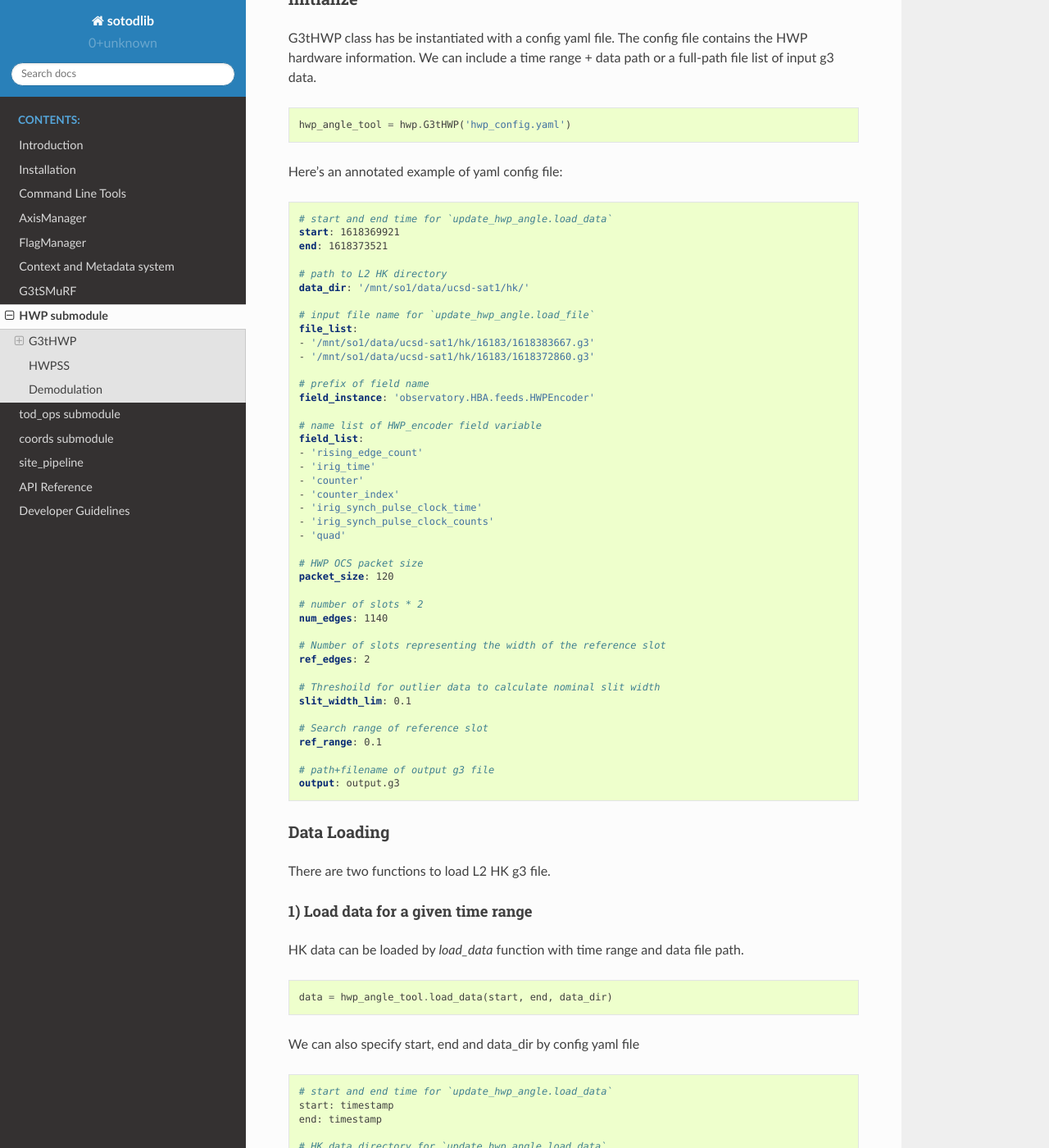
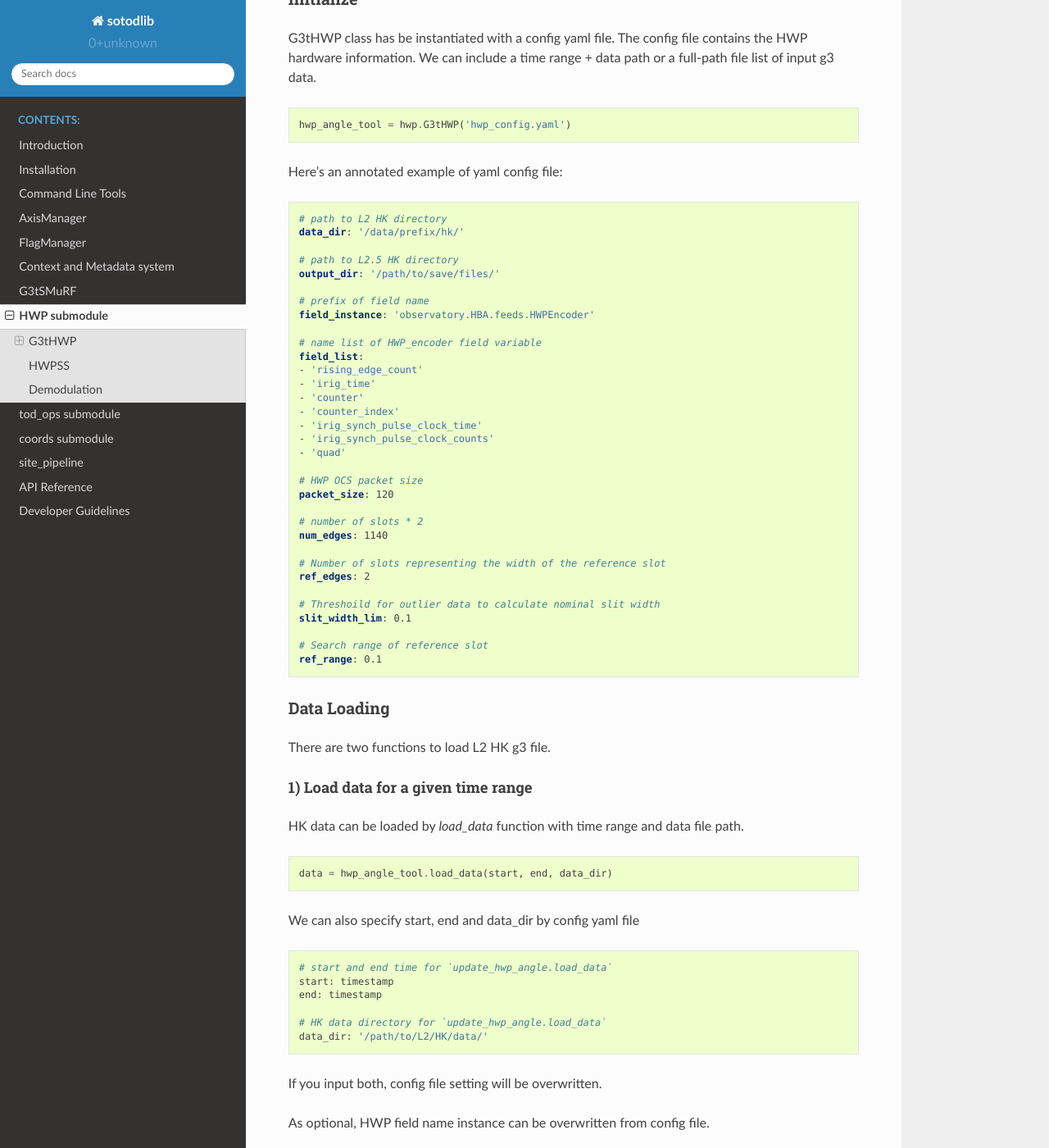
Before and after one commit to simonsobs/sotodlib, a Sphinx documentation site: the page built from docs/hwp.rst, in a window 1280 px wide and 1400 px high, scrolled down 403 px. Shown: the whole window at 82% size. Built offline with Sphinx 7.4.7 and the Read the Docs theme 2.0.0, drawn with Linux system fonts in a browser that asks for light colours.

Commit message:
change config file docs

```diff
--- a/docs/hwp.rst
+++ b/docs/hwp.rst
@@ -25,17 +25,11 @@ Here's an annotated example of yaml config file:
 
 .. code-block:: yaml
 
-  # start and end time for `update_hwp_angle.load_data`
-  start: 1618369921
-  end: 1618373521
+  # path to L2 HK directory
+  data_dir: '/data/prefix/hk/'
 
-  # path to L2 HK directory
-  data_dir: '/mnt/so1/data/ucsd-sat1/hk/'
-
-  # input file name for `update_hwp_angle.load_file`
-  file_list:
-  - '/mnt/so1/data/ucsd-sat1/hk/16183/1618383667.g3'
-  - '/mnt/so1/data/ucsd-sat1/hk/16183/1618372860.g3'
+  # path to L2.5 HK directory
+  output_dir: '/path/to/save/files/'
 
   # prefix of field name
   field_instance: 'observatory.HBA.feeds.HWPEncoder'
@@ -64,9 +58,6 @@ Here's an annotated example of yaml config file:
 
   # Search range of reference slot
   ref_range: 0.1
-
-  # path+filename of output g3 file
-  output: output.g3
 
 
 
```
